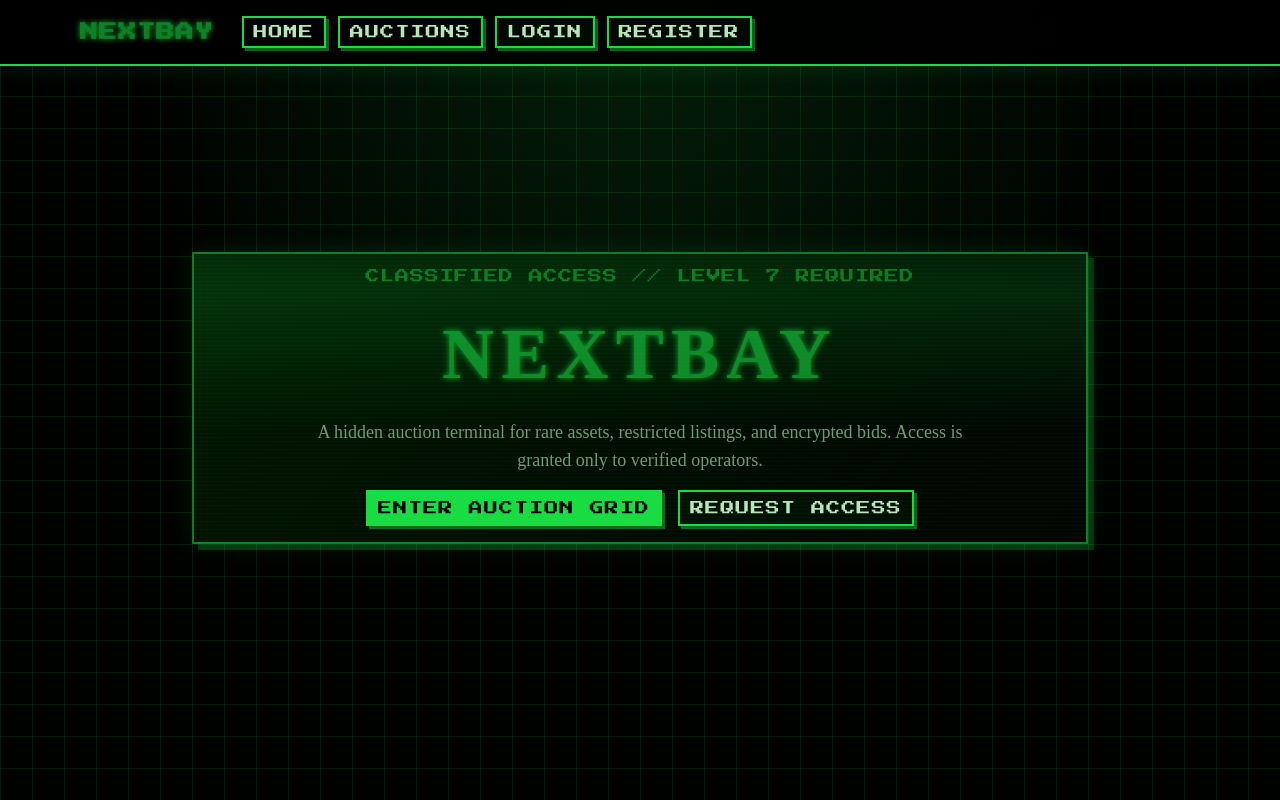
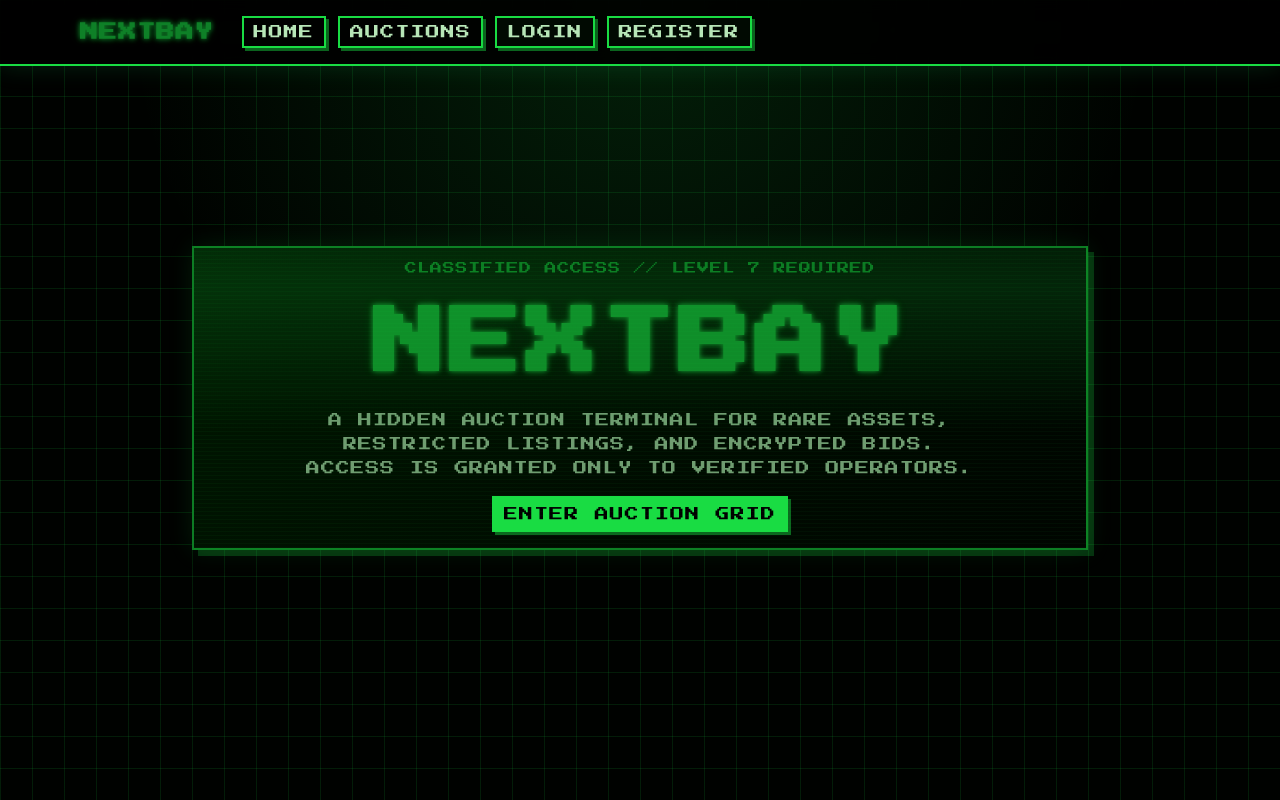
Before and after one commit to Austin7V/nextbay, a Next.js app: page / in a window 1280 px wide. Built offline with nearby package versions, Linux system fonts and the light colour scheme; no server answers.

Commit message:
feat: refine pixel landing page text

```diff
--- a/app/page.tsx
+++ b/app/page.tsx
@@ -13,27 +13,23 @@ export default function HomePage() {
     <main className="flex min-h-[75vh] items-center justify-center">
       <Card className="pixel-card terminal-panel scanline-overlay w-full max-w-4xl text-center">
         <CardHeader className="space-y-6">
-          <p className="terminal-text matrix-float text-sm text-primary">
+          <p className="terminal-text matrix-float text-xs text-primary">
             CLASSIFIED ACCESS // LEVEL 7 REQUIRED
           </p>
 
-          <CardTitle className="matrix-glow font-mono text-5xl font-black tracking-widest text-primary md:text-7xl">
+          <CardTitle className="terminal-text matrix-glow text-5xl font-black text-primary md:text-7xl">
             NEXTBAY
           </CardTitle>
 
-          <CardDescription className="mx-auto max-w-2xl font-mono text-base text-muted-foreground md:text-lg">
+          <CardDescription className="terminal-text mx-auto max-w-2xl text-xs leading-6 text-muted-foreground md:text-sm">
             A hidden auction terminal for rare assets, restricted listings, and
             encrypted bids. Access is granted only to verified operators.
           </CardDescription>
         </CardHeader>
 
-        <CardContent className="flex flex-col gap-4 sm:flex-row sm:justify-center">
+        <CardContent className="flex justify-center">
           <Button asChild size="lg" className="pixel-button">
             <Link href="/auctions">Enter Auction Grid</Link>
-          </Button>
-
-          <Button asChild size="lg" variant="outline" className="pixel-button">
-            <Link href="/register">Request Access</Link>
           </Button>
         </CardContent>
       </Card>
```
